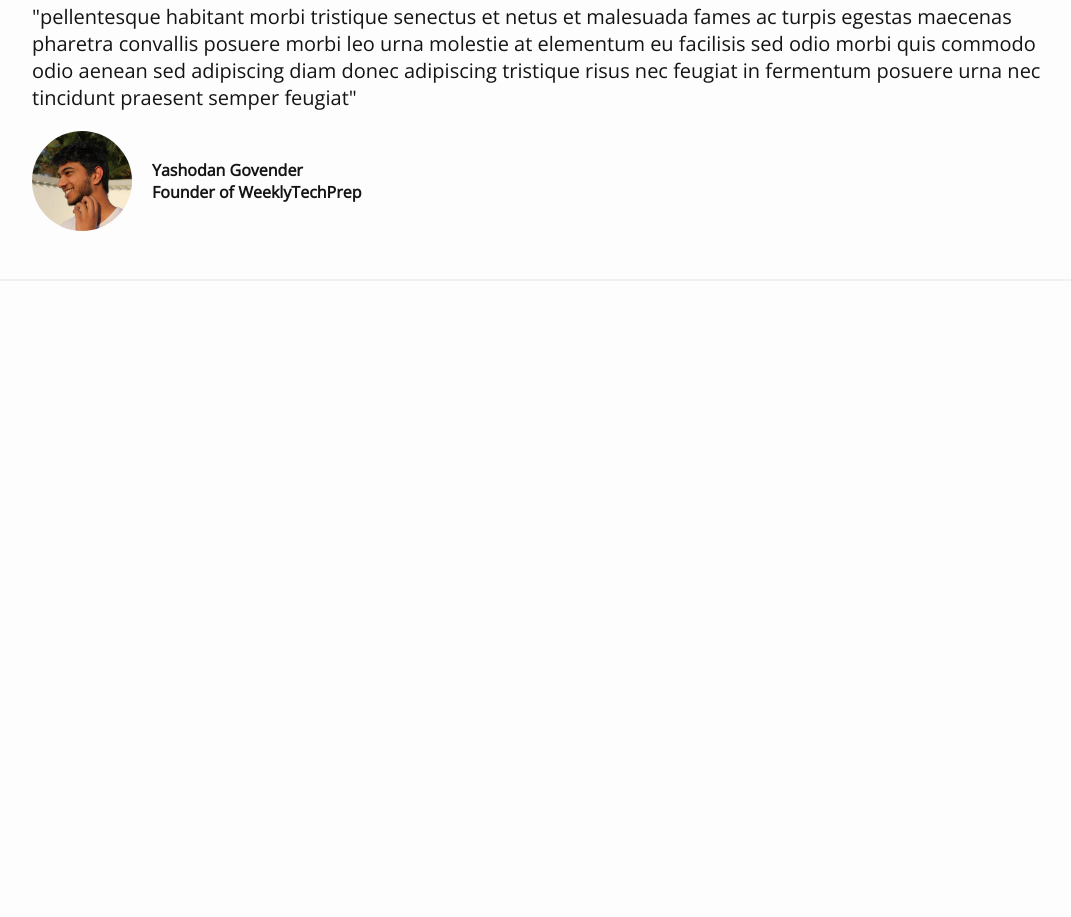
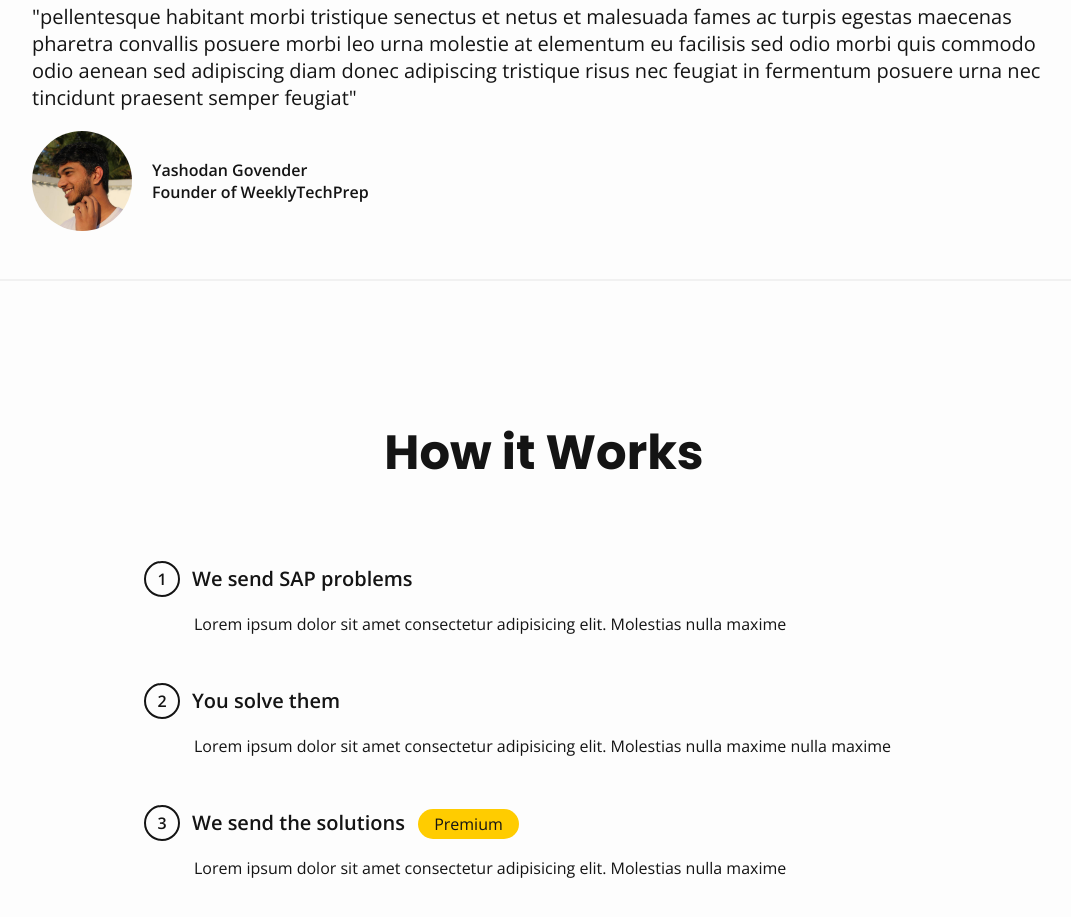
Before and after one commit to Yashodan/weeklytechprep, a plain HTML site: page index.html in a window 1280 px wide. Shown: the part 551-1468 px from the top of the page, without its empty margins (96-1167 px from the left). Before the commit the page ends 880 px from the top, so only its background shows below. Drawn offline with nearby package versions, Linux system fonts and the light colour scheme.

Commit message:
Completed how it works div

```diff
--- a/index.html
+++ b/index.html
@@ -7,7 +7,7 @@
     <meta name="viewport" content="width=device-width, initial-scale=1.0">
     <title>WeeklyTechPrep</title>
     <link rel="preconnect" href="https://fonts.gstatic.com">
-    <link href="https://fonts.googleapis.com/css2?family=Open+Sans:ital,wght@0,300;1,300&family=Poppins:wght@400;500;600;700&display=swap" rel="stylesheet">
+    <link href="https://fonts.googleapis.com/css2?family=Open+Sans:ital,wght@0,300;0,400;0,600;1,300&family=Poppins:wght@400;500;600;700&display=swap" rel="stylesheet">
     <link href="styles/styles.css" rel="stylesheet">
 </head>
 
@@ -47,10 +47,42 @@
                         </div>
                     </div>
                 </div>
-
             </div>
-            <div id="how-it-works">
-
+            <div class="how-it-works">
+                <div class="how-main">
+                    <div class="how-header">
+                        <h2>How it Works</h2>
+                    </div>
+                    <div class="how-steps">
+                        <div class="steps">
+                            <div class="step-title">
+                                <p class="step-number">1</p>
+                                <h3>We send SAP problems</h3>
+                            </div>
+                            <div class="step-text">
+                                <p>Lorem ipsum dolor sit amet consectetur adipisicing elit. Molestias nulla maxime</p>
+                            </div>
+                        </div>
+                        <div class="steps">
+                            <div class="step-title">
+                                <p class="step-number">2</p>
+                                <h3>You solve them</h3>
+                            </div>
+                            <div class="step-text">
+                                <p>Lorem ipsum dolor sit amet consectetur adipisicing elit. Molestias nulla maxime nulla maxime</p>
+                            </div>
+                        </div>
+                        <div class="steps">
+                            <div class="step-title">
+                                <p class="step-number">3</p>
+                                <h3>We send the solutions <span class="premium">Premium</span></h3>
+                            </div>
+                            <div class="step-text">
+                                <p>Lorem ipsum dolor sit amet consectetur adipisicing elit. Molestias nulla maxime</p>
+                            </div>
+                        </div>
+                    </div>
+                </div>
             </div>
             <div id="testimonials">
 
--- a/styles/styles.css
+++ b/styles/styles.css
@@ -100,10 +100,11 @@ body {
 
 .personal-box {
   display: block;
-  width: 70rem;
+  max-width: 70rem;
   border: solid;
   border-width: 2px;
   border-color: #f1f1f1;
+  flex: 0 0 auto;
 }
 
 .personal-text {
@@ -111,6 +112,7 @@ body {
   margin: 3rem;
   font-size: 1.25rem;
   font-family: "Open Sans", sans-serif;
+  font-weight: 300;
 }
 
 .personal-bio {
@@ -134,4 +136,97 @@ body {
   margin: 0;
   font-weight: bold;
   font-size: 1rem;
+  font-weight: 600;
 }
+
+/* How it works div */
+.how-it-works {
+  padding: 3rem 4rem;
+  position: relative;
+  display: flex;
+  flex-direction: column;
+  justify-content: flex-start;
+  align-items: center;
+}
+
+.how-main {
+  width: 100%;
+  max-width: 50rem;
+  flex: 0 0 auto;
+}
+
+.how-header {
+  text-align: center;
+}
+
+.how-header h2 {
+  font-family: "Poppins", sans-serif;
+  font-size: 3rem;
+}
+
+.how-steps {
+  display: flex;
+  flex-direction: column;
+}
+
+.steps {
+  margin: 1rem 0;
+}
+
+.step-title {
+  display: flex;
+  align-items: center;
+}
+
+.step-number {
+  color: #141414;
+  margin-right: 0.75rem;
+  font-weight: 600;
+  font-size: 1rem;
+  font-family: "Open Sans", sans-serif;
+  border: 2px solid #141414;
+  border-radius: 100%;
+  text-align: center;
+  width: 2rem;
+  height: 2rem;
+  display: flex;
+  justify-content: center;
+  align-items: center;
+}
+
+.step-title h3 {
+  font-family: "Open Sans", sans-serif;
+  font-size: 1.25rem;
+  font-weight: 600;
+  margin: 0;
+}
+
+.step-text {
+  margin-left: 50px;
+}
+
+.step-text p {
+  font-family: "Open Sans", sans-serif;
+  font-weight: 300;
+  margin: 0;
+}
+
+.step-title .premium {
+  background-color: #ffcc00;
+  font-size: 1rem;
+  color: #141414;
+  padding: 0.25rem 1rem;
+  border-radius: 1rem;
+  margin-left: 0.5rem;
+  font-weight: 500;
+}
+
+/* Testimonials div */
+.testimonials {
+  padding: 3rem 4rem;
+  position: relative;
+  display: flex;
+  flex-direction: column;
+  justify-content: flex-start;
+  align-items: center;
+}
```
